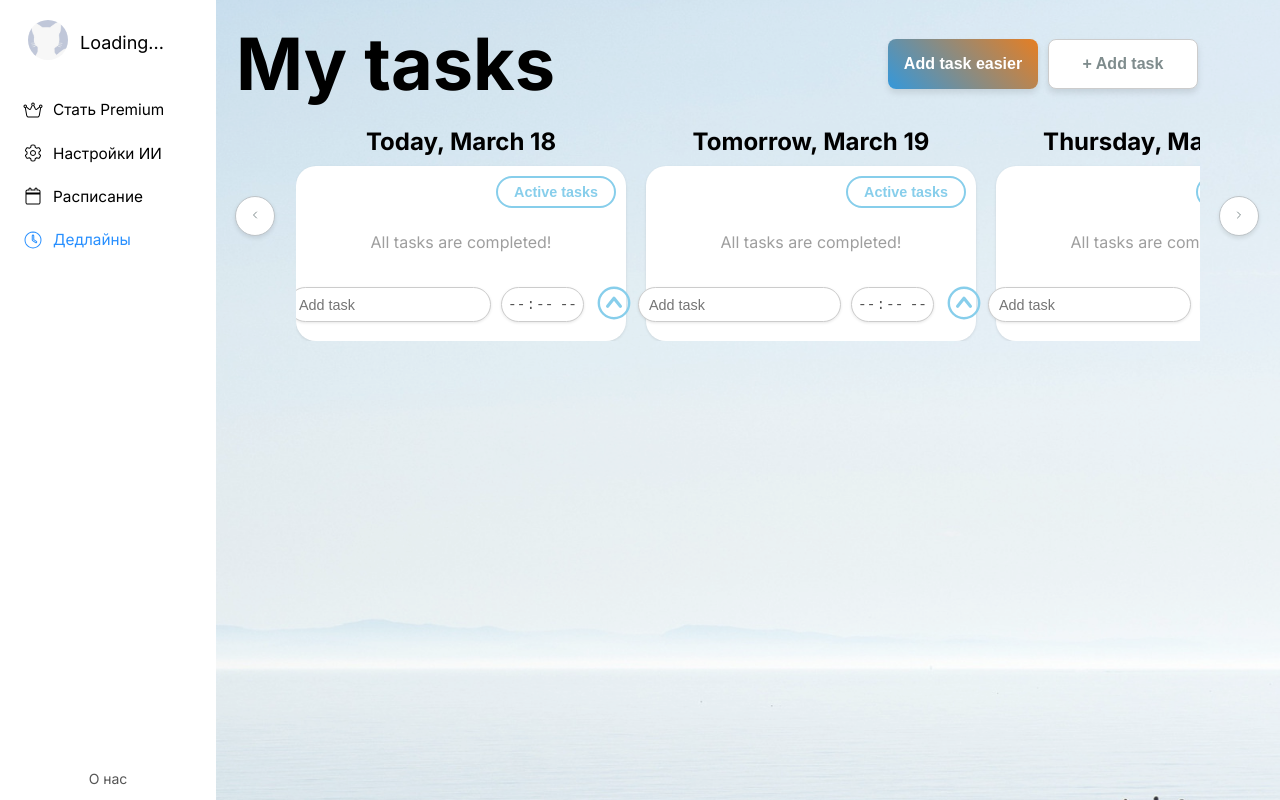
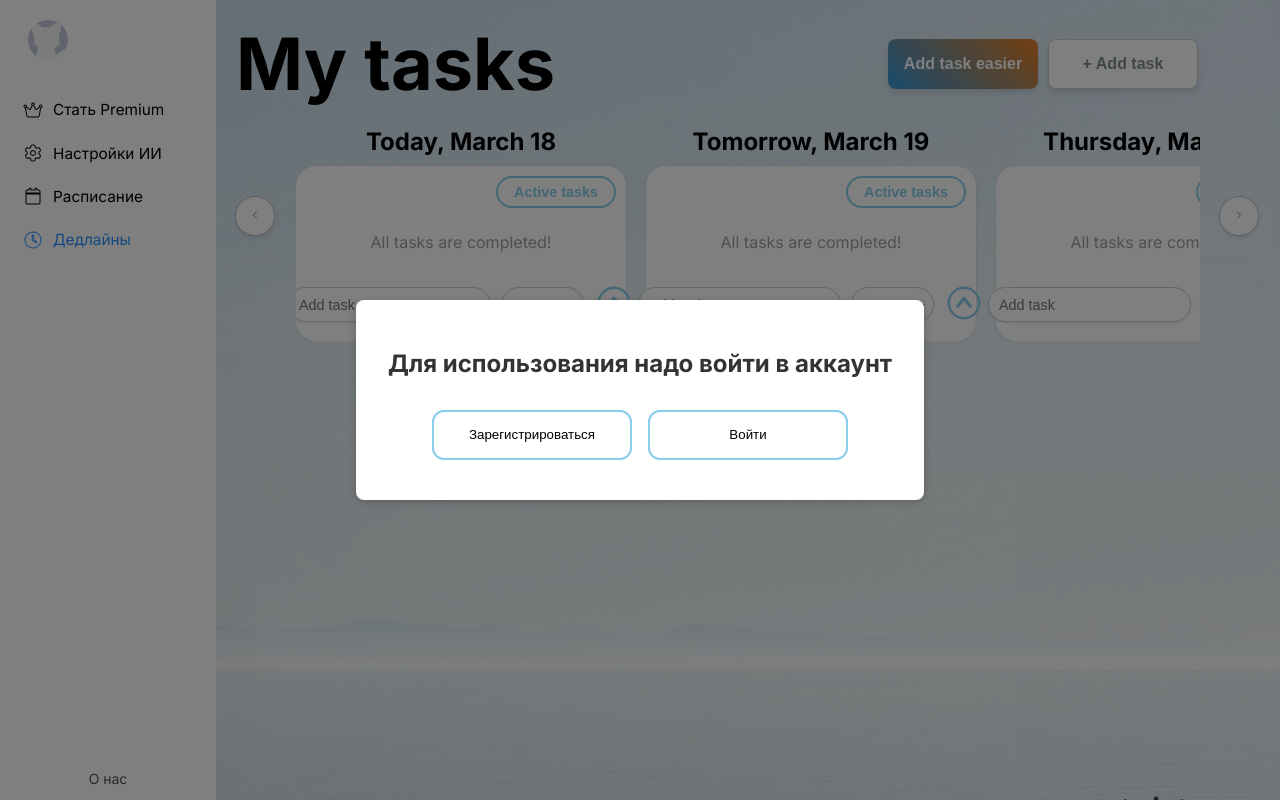
Before and after one commit to SennovE/Chrono, a Vue app in the folder frontend/: page /deadlines in a window 1280 px wide. Built offline with nearby package versions, Linux system fonts and the light colour scheme.

Commit message:
Add modal light style to deadlines and settins

```diff
--- /dev/null
+++ b/frontend/src/components/NotRegisteredLight.vue
@@ -0,0 +1,68 @@
+<script setup>
+import { useRouter } from "vue-router"
+
+const router = useRouter()
+</script>
+
+<template>
+    <div class="modal-overlay">
+        <div
+            class="modal-content"
+            :style="{ 'text-align': 'center' }">
+            <h1>Для использования надо войти в аккаунт</h1>
+            <button @click="router.push({ name: 'Registration' })">Зарегистрироваться</button>
+            <button @click="router.push({ name: 'Login Page' })">Войти</button>
+        </div>
+    </div>
+</template>
+
+
+<style scoped>
+@import url('https://fonts.googleapis.com/css2?family=Inter:wght@400;500;700&display=swap');
+
+.modal-overlay {
+  position: fixed;
+  top: 0;
+  left: 0;
+  width: 100vw;
+  height: 100vh;
+  background: rgba(0, 0, 0, 0.5);
+  display: flex;
+  align-items: center;
+  justify-content: center;
+}
+
+.modal-content {
+  background: #ffffff;
+  padding: 2rem;
+  border-radius: 8px;
+  box-shadow: 0 2px 8px rgba(0, 0, 0, 0.2);
+  text-align: center;
+}
+
+.modal-content h1 {
+  margin-bottom: 1.5rem;
+  font-size: 1.5rem;
+  color: #333;
+}
+
+.modal-content button {
+  display: inline-block;
+  width: 200px;
+  height: 50px;
+  margin: 0.5rem;
+  border: 2px solid #87CEEB;
+  border-radius: 12px;
+  cursor: pointer;
+  transition: transform 0.3s, box-shadow 0.3s;
+  background: #ffffff;
+  background-origin: border-box;
+  background-clip: border-box;
+}
+
+/* При наведении кнопка немного приподнимается и появляется тень */
+.modal-content button:hover {
+  transform: translateY(-3px);
+  box-shadow: 0 4px 8px rgba(0, 0, 0, 0.2);
+}
+</style>
--- a/frontend/src/pages/deadlines/index.vue
+++ b/frontend/src/pages/deadlines/index.vue
@@ -4,6 +4,7 @@
   <div class="page-container">
     <NavBar :username="user.username" />
     <div class="content-container">
+      <invalidUserPanel v-show="user == -1"/>
       <!-- Header Section with Title and Add Task Easier & Add Task Buttons -->
       <div class="header">
         <h1 class="title">My tasks</h1>
@@ -316,10 +317,11 @@
 import axios from "axios";
 import { ref, computed, onMounted } from "vue";
 import NavBar from "../../components/light_style/NavBar.vue";
+import invalidUserPanel from "../../components/NotRegisteredLight.vue"
 
 export default {
   name: "DeadlinePage",
-  components: { NavBar },
+  components: { NavBar, invalidUserPanel },
   setup() {
     const user = ref({ username: "Loading..." });
     const deadlines = ref([]);
@@ -379,19 +381,26 @@ export default {
     /**
      * Запрос данных пользователя.
      */
-    const fetchUser = async () => {
+    const getUser = async () => {
       try {
         const token = getToken();
+        if (token == null) {
+          return -1
+        }
         const response = await axios.get(`http://${process.env.VUE_APP_BACKEND_URL}:8080/api/v1/user/me`, {
           headers: {
             Authorization: `Bearer ${token}`,
           },
         });
-        user.value = response.data;
+        return response.data;
       } catch (error) {
-        console.error("Error fetching user:", error);
-      }
-    };
+          return -1
+      }
+    };
+
+    const fetchUser = async () => {
+      user.value = await getUser()
+    }
 
     /**
      * Запрос всех задач (дедлайнов).
@@ -928,6 +937,7 @@ export default {
       closeAIEditModal,
       submitAIEdit,
       taskInputMode,
+      invalidUserPanel,
     };
   },
 };
--- a/frontend/src/pages/settings/index.vue
+++ b/frontend/src/pages/settings/index.vue
@@ -2,6 +2,7 @@
 import axios from "axios";
 import { ref, onMounted, watch } from "vue";
 import NavBar from "../../components/light_style/NavBar.vue";
+import invalidUserPanel from "../../components/NotRegisteredLight.vue"
 
 document.body.style.overflowY = 'hidden';
 
@@ -24,18 +25,25 @@ function getToken() {
 }
 
 // Получение данных пользователя
-async function fetchUser() {
+async function getUser() {
   try {
     const token = getToken();
+        if (token == null) {
+          return -1
+        }
     const response = await axios.get(`http://${process.env.VUE_APP_BACKEND_URL}:8080/api/v1/user/me`, {
       headers: {
         Authorization: `Bearer ${token}`,
       },
     });
-    user.value = response.data;
+    return response.data;
   } catch (error) {
-    console.error("Error fetching user:", error);
+      return -1
   }
+}
+
+async function fetchUser() {
+  user.value = await getUser()
 }
 
 // Получение настроек
@@ -122,6 +130,8 @@ onMounted(async () => {
 
 <template>
   <div class="page-container">
+    <invalidUserPanel v-show="user == -1"/>
+
     <!-- Навигационная панель слева -->
     <div class="nav-container">
       <NavBar :username="user.username" />
```
